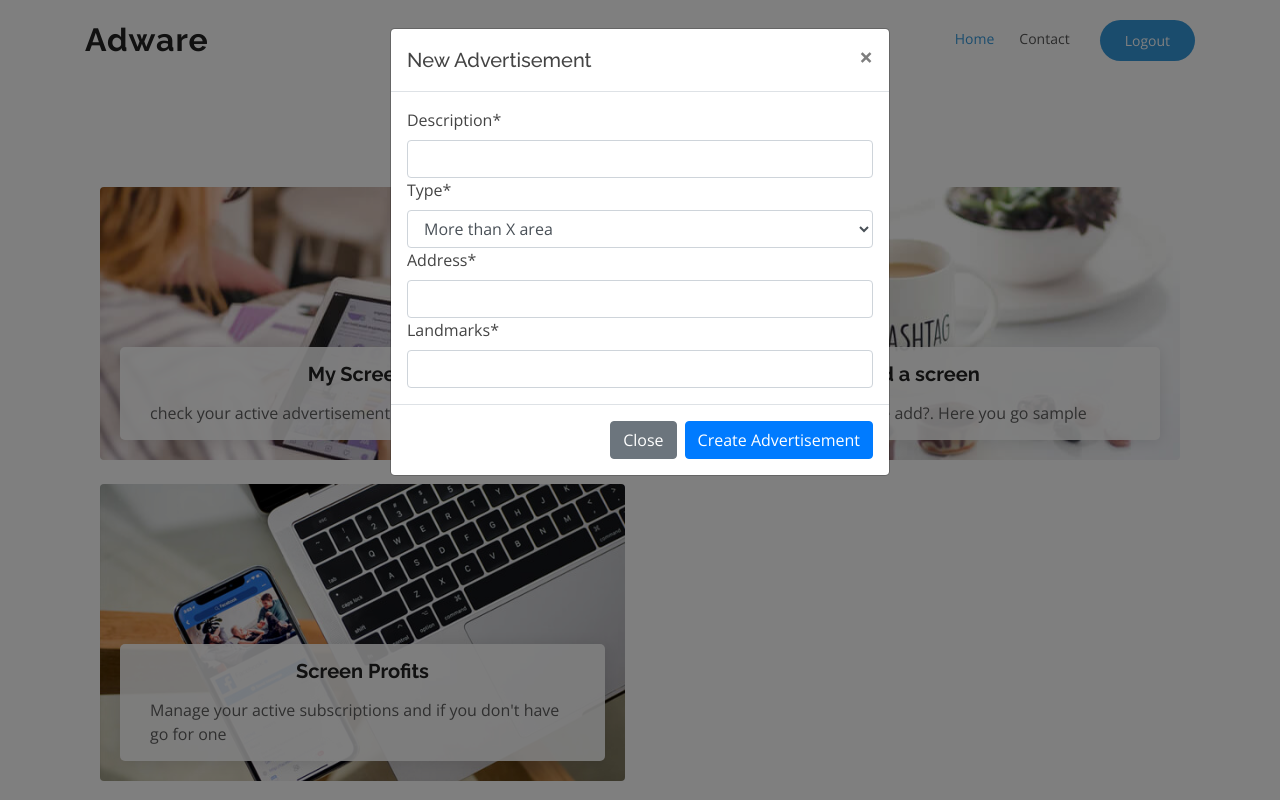
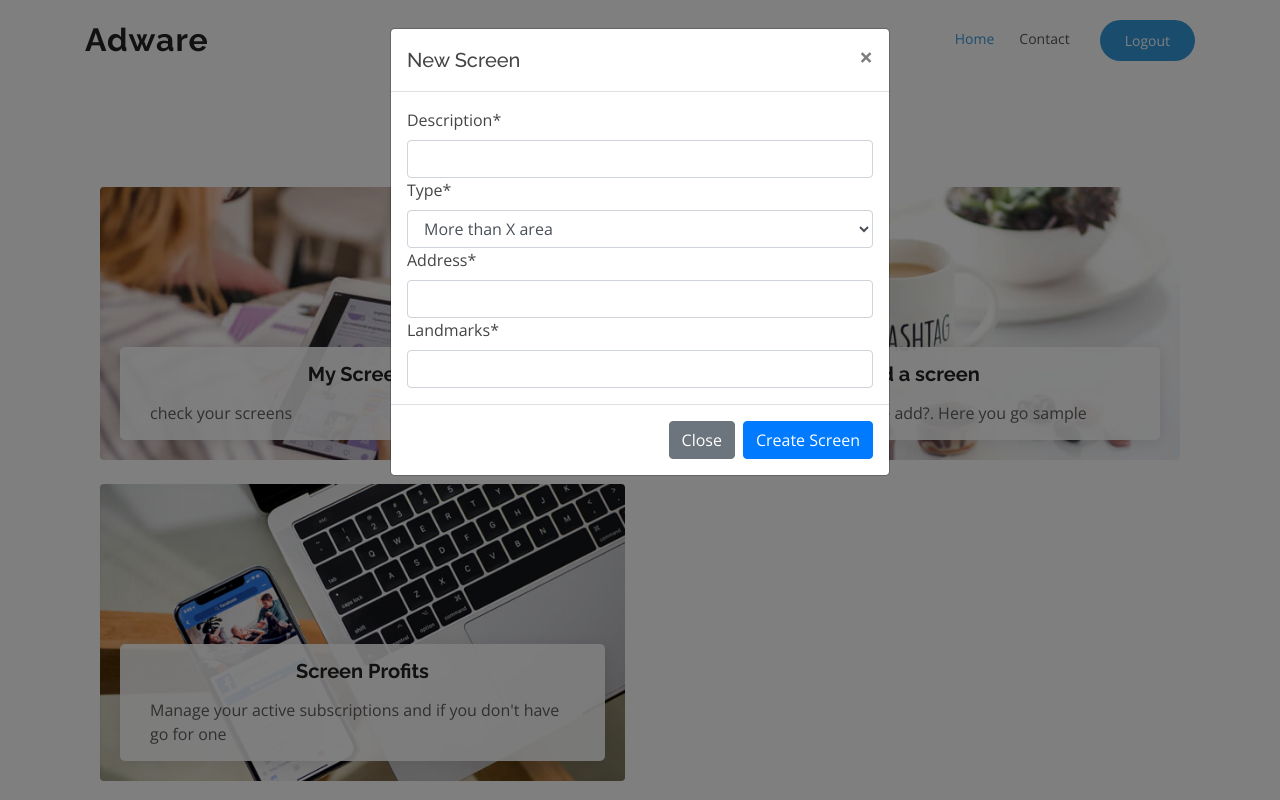
Before and after one commit to get-thepacket/Adware-pr, a Django app: page /scr in a window 1280 px wide, after a click on "Add a screen". Run offline with Django 3.2, Linux system fonts and the light colour scheme; the visitor is signed in with stand-in values (Sample User, id 1); data that the repository does not hold is empty; some libraries are stand-ins or nearby versions.

Commit message:
screens modal title fix

```diff
--- a/Adware/Advertiser/Templates/Screens/index.html
+++ b/Adware/Advertiser/Templates/Screens/index.html
@@ -12,7 +12,7 @@
         <div class="modal-dialog">
           <div class="modal-content">
             <div class="modal-header">
-              <h5 class="modal-title">New Advertisement</h5>
+              <h5 class="modal-title">New Screen</h5>
               <button type="button" class="close" data-dismiss="modal" aria-label="Close">
                 <span aria-hidden="true">&times;</span>
               </button>
@@ -22,7 +22,7 @@
             </div>
             <div class="modal-footer">
               <button type="button" class="btn btn-secondary" data-dismiss="modal">Close</button>
-              <button type="Submit" class="btn btn-primary">Create Advertisement</button>
+              <button type="Submit" class="btn btn-primary">Create Screen</button>
             </div>
           </div>
         </div>
@@ -65,7 +65,7 @@
             <div class="card" style='background-image: url("../static/assets/img/more-services-1.jpg");' data-aos="fade-up" data-aos-delay="100">
               <div class="card-body">
                 <h5 class="card-title"><a href="" data-toggle="modal" data-target="#ViewAdv">My Screens</a></h5>
-                <p class="card-text">check your active advertisements</p>
+                <p class="card-text">check your screens</p>
               </div>
             </div>
           </div>
```
